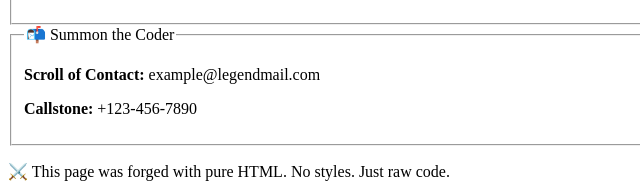
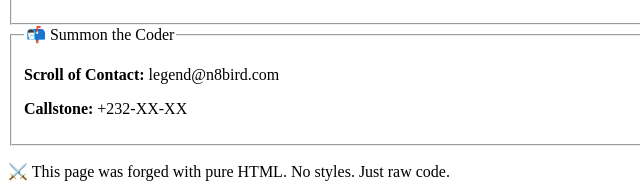
Before and after one commit to abdullah4tech/vibe_code_portfolio, a plain HTML site: page index.html in a window 1280 px wide. Shown: the part 664-858 px from the top of the page, 0-640 px from the left. Drawn offline with Linux system fonts and the light colour scheme.

Commit message:
Modify contact details in index.html
Updated contact information in the profile.

```diff
--- a/index.html
+++ b/index.html
@@ -40,8 +40,8 @@
 
   <fieldset>
     <legend>📬 Summon the Coder</legend>
-    <p><strong>Scroll of Contact:</strong> example@legendmail.com</p>
-    <p><strong>Callstone:</strong> +123-456-7890</p>
+    <p><strong>Scroll of Contact:</strong> legend@n8bird.com</p>
+    <p><strong>Callstone:</strong> +232-XX-XX</p>
   </fieldset>
 
   <p>⚔️ This page was forged with pure HTML. No styles. Just raw code.</p>
```
